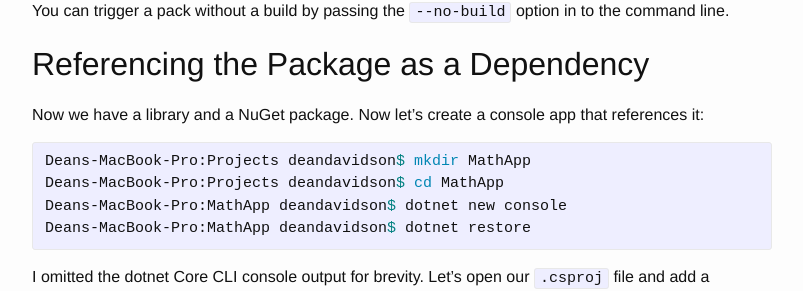
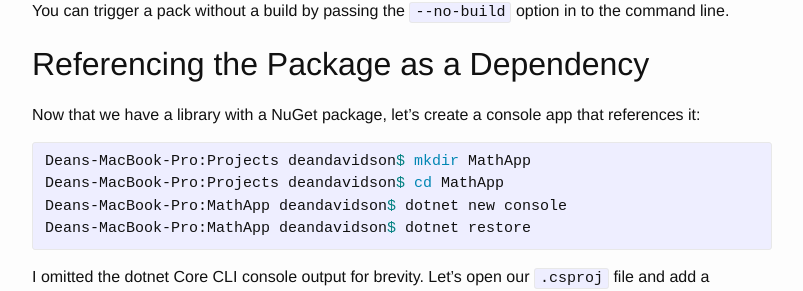
Before and after one commit to DeanPDX/DeanPDX.github.io, a Jekyll site: the page built from _posts/2017-03-19-creating-and-consuming-dotnet-core-libraries.markdown, in a window 1280 px wide and 900 px high, scrolled down 2040 px. Shown: the part 154-445 px from the top of the window, without its empty margins (238-1041 px from the left). Built offline with Jekyll 4.4.1, drawn with Linux system fonts in a browser that asks for light colours; nearby versions of some CDN libraries; comment, search, counter and statistics services are not loaded.

Commit message:
Changed wording again

```diff
--- a/_posts/2017-03-19-creating-and-consuming-dotnet-core-libraries.markdown
+++ b/_posts/2017-03-19-creating-and-consuming-dotnet-core-libraries.markdown
@@ -75,7 +75,7 @@ Copyright (C) Microsoft Corporation. All rights reserved.
 Note that I'm not running `dotnet build` because `dotnet pack` by default first builds the project. You can trigger a pack without a build by passing the `--no-build` option in to the command line.
 
 ## Referencing the Package as a Dependency
-Now we have a library and a NuGet package. Now let's create a console app that references it:
+Now that we have a library with a NuGet package, let's create a console app that references it:
 
 {% highlight bash %}
 Deans-MacBook-Pro:Projects deandavidson$ mkdir MathApp
```
